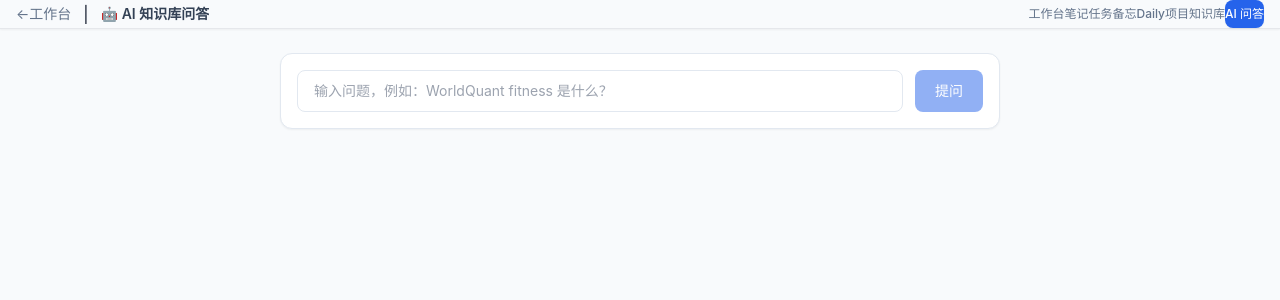
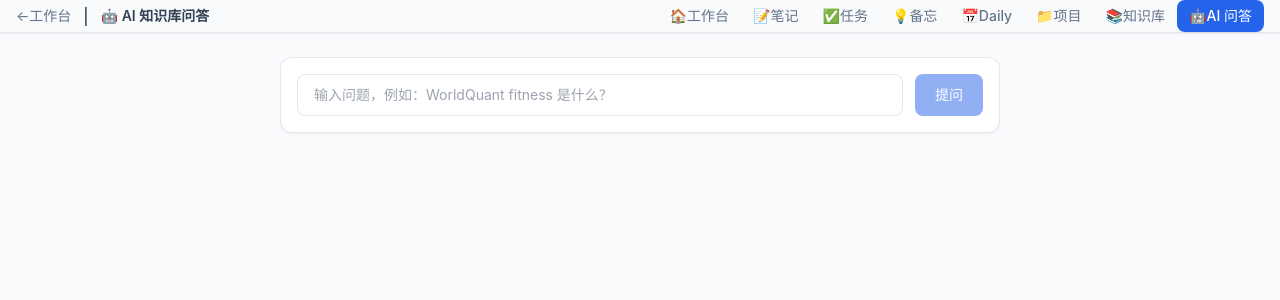
Before and after one commit to JannLeo/jannserver, a Next.js app: page /ask in a window 1280 px wide. Shown: the top 300 px of the page. Built offline with nearby package versions, Linux system fonts and the light colour scheme.

Commit message:
fix(navbar): add icons to nav links, increase spacing, fix ml-auto layout

```diff
--- a/src/components/NavBar.tsx
+++ b/src/components/NavBar.tsx
@@ -8,15 +8,15 @@ interface NavBarProps {
   backLabel?: string;
 }
 
-const navLinks = [
-  ['/dashboard', '工作台'],
-  ['/notes', '笔记'],
-  ['/tasks', '任务'],
-  ['/memos', '备忘'],
-  ['/daily', 'Daily'],
-  ['/projects', '项目'],
-  ['/repos', '知识库'],
-  ['/ask', 'AI 问答'],
+const navLinks: [string, string, string][] = [
+  ['/dashboard', '🏠', '工作台'],
+  ['/notes', '📝', '笔记'],
+  ['/tasks', '✅', '任务'],
+  ['/memos', '💡', '备忘'],
+  ['/daily', '📅', 'Daily'],
+  ['/projects', '📁', '项目'],
+  ['/repos', '📚', '知识库'],
+  ['/ask', '🤖', 'AI 问答'],
 ];
 
 export default function NavBar({ title, backTo, backLabel }: NavBarProps) {
@@ -68,23 +68,24 @@ export default function NavBar({ title, backTo, backLabel }: NavBarProps) {
             )}
           </div>
 
-          {/* 中间 / 右侧：导航链接 */}
-          <nav className="flex items-center gap-0.5 overflow-x-auto scrollbar-none flex-1 justify-end">
-            {navLinks.map(([href, label]) => {
+          {/* 右侧：导航链接 */}
+          <nav className="flex items-center gap-1 overflow-x-auto scrollbar-none ml-auto flex-shrink-0">
+            {navLinks.map(([href, icon, label]) => {
               const isActive = pathname === href || (href !== '/dashboard' && pathname.startsWith(href));
               return (
                 <Link
                   key={href}
                   href={href}
                   className={`
-                    px-2.5 py-1.5 rounded-lg text-xs font-medium whitespace-nowrap transition-all flex-shrink-0
+                    px-3 py-1.5 rounded-lg text-sm font-medium whitespace-nowrap transition-all flex-shrink-0 flex items-center gap-1.5
                     ${isActive
                       ? 'bg-blue-600 text-white shadow-sm'
                       : 'text-slate-500 hover:text-slate-800 hover:bg-slate-100'
                     }
                   `}
                 >
-                  {label}
+                  <span>{icon}</span>
+                  <span>{label}</span>
                 </Link>
               );
             })}
```
